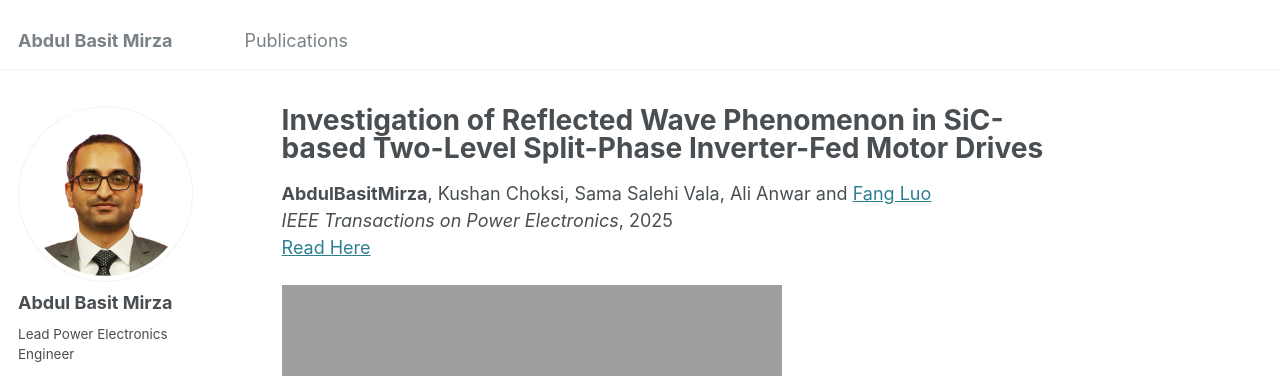
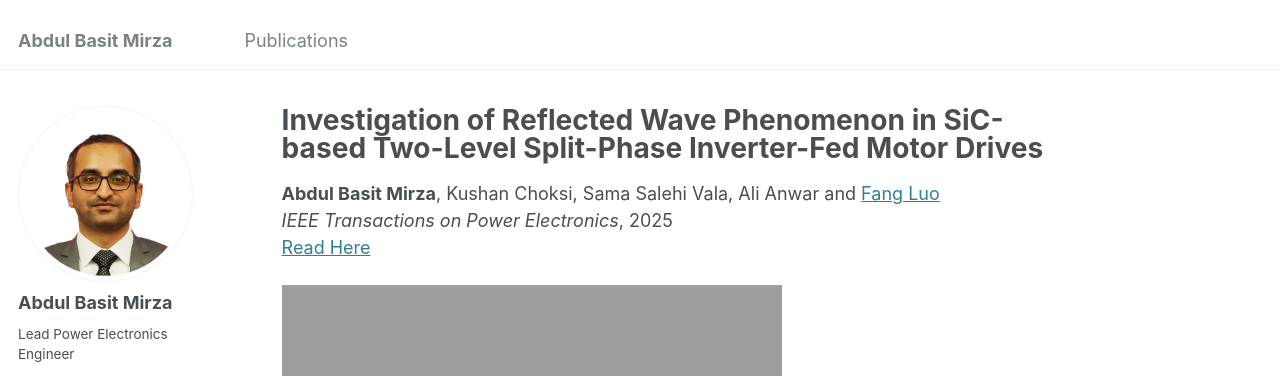
Before and after one commit to AbdulBasitMirza/abdulbasitmirza.github.io, a Jekyll site: the page built from _publications/TPEL.md, in a window 1280 px wide and 900 px high. Shown: the top 376 px of the window. Built offline with Jekyll 4.4.1, drawn with Linux system fonts in a browser that asks for light colours; some web fonts are replaced.

Commit message:
Update TPEL.md

```diff
--- a/_publications/TPEL.md
+++ b/_publications/TPEL.md
@@ -8,7 +8,7 @@ excerpt: 'This article investigates Refelcted Wave Phenomenon in a Two-Level Spl
 date: 2025-03-01
 venue: 'IEEE Transactions on Power Electronics'
 paperurl: 'https://ieeexplore.ieee.org/document/10787086'
-authors: '<strong>AbdulBasitMirza</strong>, Kushan Choksi, Sama Salehi Vala, Ali Anwar and <a href="https://www.stonybrook.edu/commcms/electrical/people/-core_faculty/luo_fang">Fang Luo</a>'
+authors: '<strong>Abdul Basit Mirza</strong>, Kushan Choksi, Sama Salehi Vala, Ali Anwar and <a href="https://www.stonybrook.edu/commcms/electrical/people/-core_faculty/luo_fang">Fang Luo</a>'
 thumbnail: 'LifelongLfD.jpg'
 [//]: # (codeurl: 'https://github.com/Lifelong-ML/ELIRL.git')
 [//]: # (videourl: 'https://youtu.be/Of5OyuOrePw')
```
